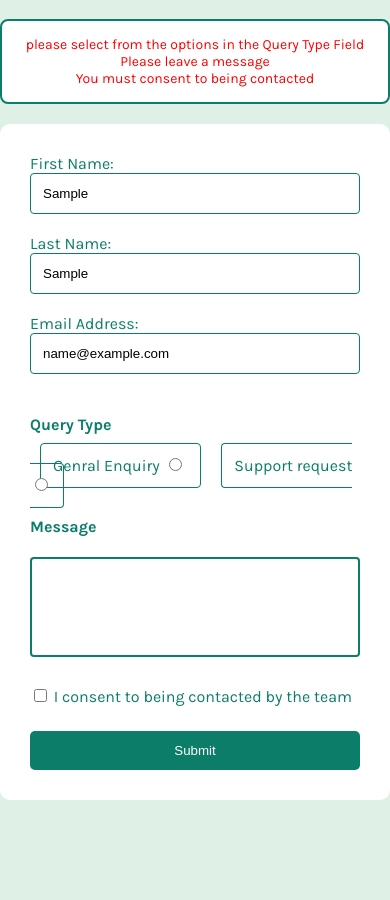
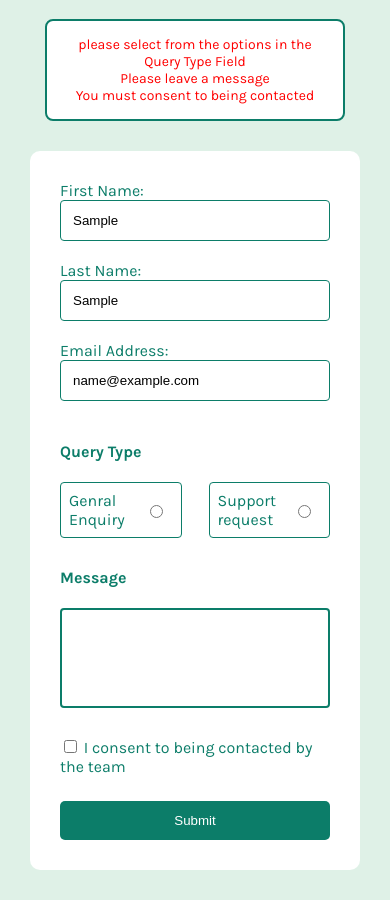
Before and after one commit to MisanToghanro/Form-page, a plain HTML site: page index.html in a window 390 px wide. Both pictures are taken after typing "Sample", "Sample", "name@example.com" into the empty fields and a click on the button "Submit". Shown: the part 61-961 px from the top of the page. Before the commit the page ends 861 px from the top, so only its background shows below. Drawn offline with Linux system fonts and the light colour scheme.

Commit message:
add changes

```diff
--- a/index.js
+++ b/index.js
@@ -69,7 +69,7 @@ function formFunction (){
                  submitted.style.backgroundColor = "hsl(0, 0%, 100%)"
                  submitted.style.border = "2px solid hsl(169, 82%, 27%)"
                  submitted.style.borderRadius =  "8px"
-                 submitted.style.maxWidth = "500px"
+                 submitted.style.maxWidth = "300px"
                  submitted.style.margin = "20px auto"
                  submitted.style.textAlign = "center"
                  submitted.style.padding ="15px"
--- a/style.css
+++ b/style.css
@@ -63,14 +63,27 @@ input[type=text] {
     border-radius: 4px;
     margin-bottom: 20px;
   }
-  .radio-btns label{
-    width: 00%;
-    padding: 12px;
-    border: 1px solid hsl(169, 82%, 27%) ;
+  .radio-btns {
+    display: flex;
+    justify-content: space-between;
+    gap: 10px;
+}
+
+.radio-btns label {
+    width: 100%;
+    padding: 8px;
+    border: 1px solid hsl(169, 82%, 27%);
     border-radius: 4px;
-    margin-bottom: 20px;
-    margin: 10px;
-  }
+    margin-bottom: 8px;
+    cursor: pointer;
+    display: flex;
+    align-items: center;
+    gap: 8px;
+}
+
+.radio-btns label input[type="radio"] {
+    margin-right: 10px; /* Space between radio and label text */
+}
   .error{
     text-align: center;
     padding: 15px;
@@ -83,3 +96,26 @@ input[type=text] {
     font-size: 14px;
     display: none;
   }
+
+
+  @media (max-width: 768px){
+    form{
+     margin: 30px;}
+
+    .radio-btns label {
+      width: 45%; /* Two labels per row on larger screens */
+  }
+  .error{
+    text-align: center;
+    padding: 15px;
+    color: red;
+    border: 2px solid hsl(169, 82%, 27%);
+    border-radius: 8px;
+    background-color: hsl(0, 0%, 100%);
+    max-width: 300px;
+    margin: 20px auto;
+    font-size: 14px;
+    display: none;
+  }
+
+  }
```
